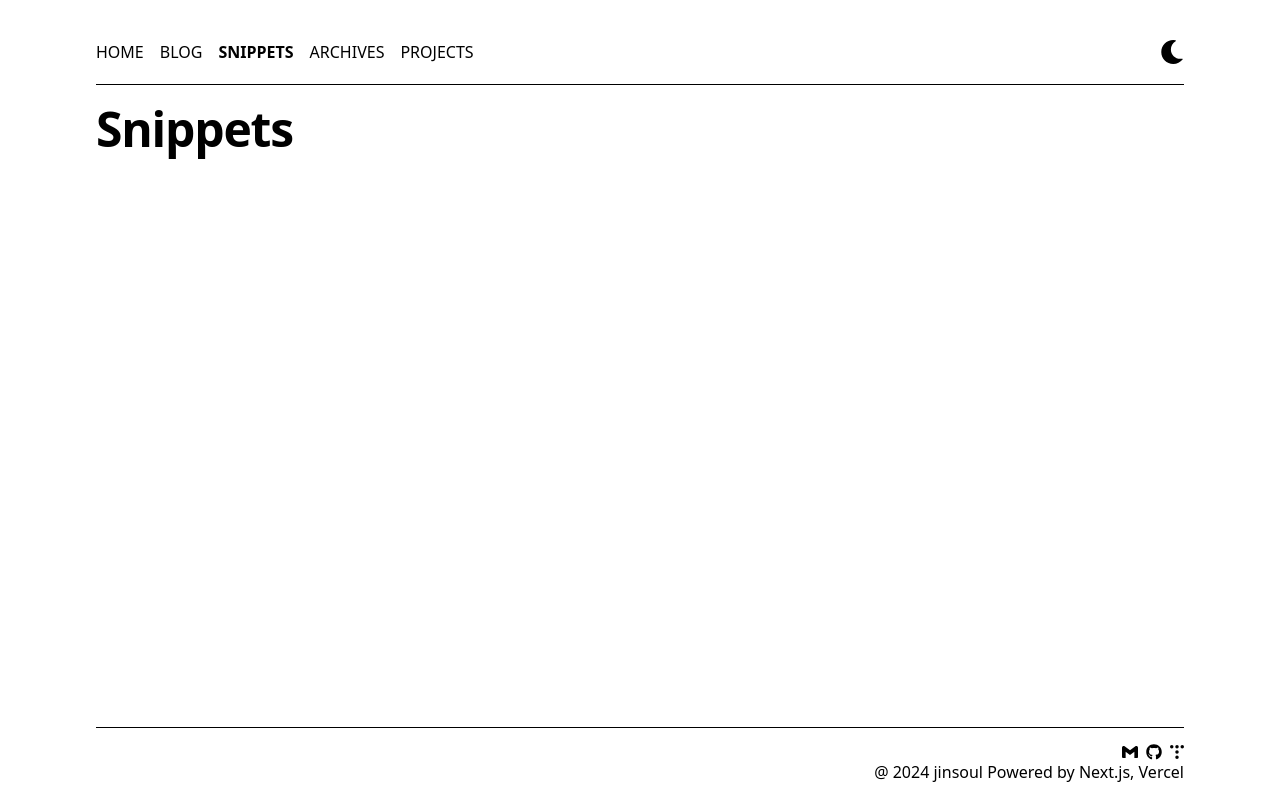
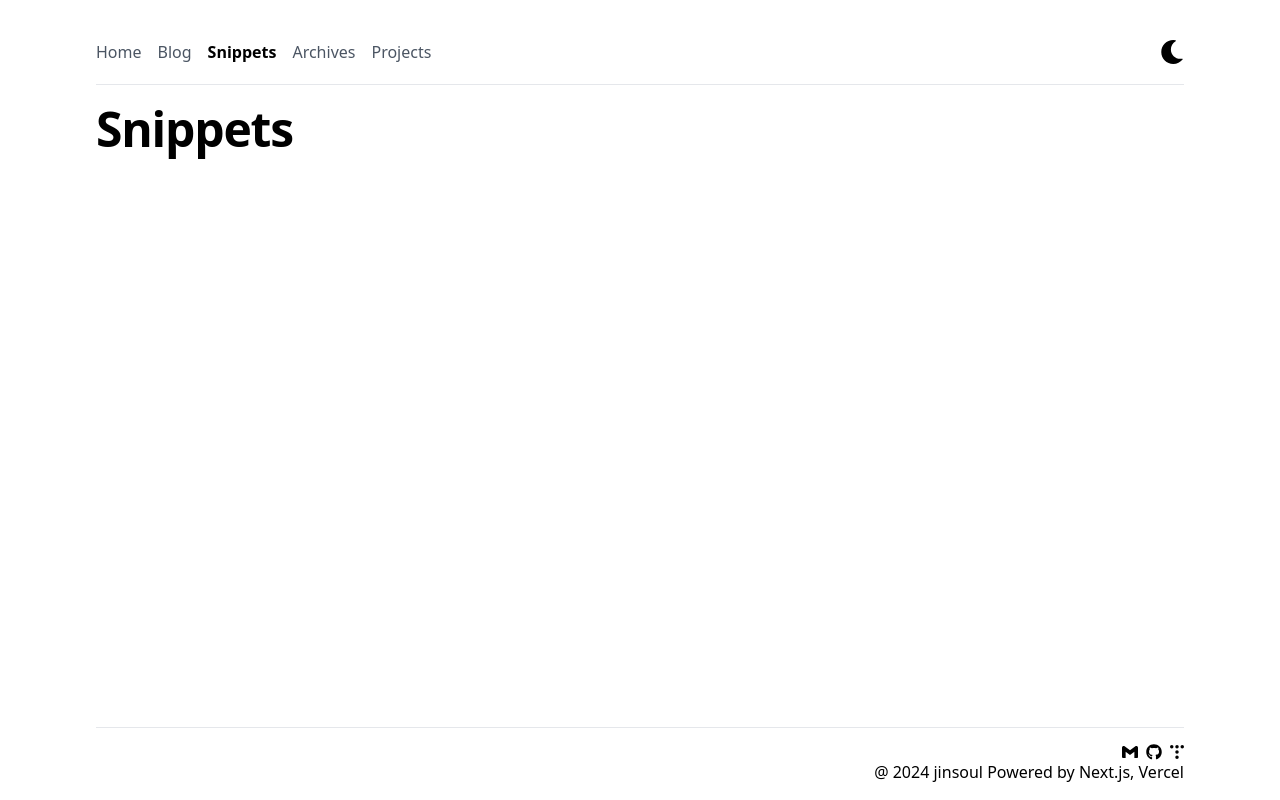
Before and after one commit to jinsoul75/jinsoul75.github.io, a Next.js app: page /snippets in a window 1280 px wide. Built offline with nearby package versions, Linux system fonts and the light colour scheme.

Commit message:
style: 헤더 스타일변경

```diff
--- a/src/components/common/LinkItem.tsx
+++ b/src/components/common/LinkItem.tsx
@@ -3,7 +3,7 @@
 import { usePathname } from 'next/navigation';
 import Link from 'next/link';
 import { cn } from '@/libs/utils';
-interface Props {
+interface LinkItemProps {
   className?: string;
   href: string;
   children: string;
@@ -14,15 +14,15 @@ export default function LinkItem({
   href,
   className,
   ...props
-}: Props) {
+}: LinkItemProps) {
   const pathname = usePathname();
-  const firstPathname = pathname.split('/')[1]
-  const isActive = href === `/${firstPathname}`
+  const firstPathname = pathname.split('/')[1];
+  const isActive = href === `/${firstPathname}`;
 
   return (
     <Link
       href={href}
-      className={`${className} ${cn({'font-bold':isActive})}`}
+      className={`${cn(className, { 'font-bold': isActive, 'text-black': isActive })}`}
       {...props}
     >
       {children}
--- a/src/components/footer/Footer.tsx
+++ b/src/components/footer/Footer.tsx
@@ -2,7 +2,7 @@ import LinkContacts from '../common/LinkContacts';
 
 export default function Footer() {
   return (
-    <footer className="py-4 flex flex-col items-end border-t border-t-black">
+    <footer className="py-4 flex flex-col items-end border-t border-t-gray">
       <LinkContacts />
       <div>@ 2024 jinsoul Powered by Next.js, Vercel</div>
     </footer>
--- a/src/components/header/Header.tsx
+++ b/src/components/header/Header.tsx
@@ -3,7 +3,7 @@ import ThemeToggle from '../theme-toggle/ThemeToggle';
 
 export default function Header() {
   return (
-    <header className="pt-10 pb-5 border-b border-b-black">
+    <header className="pt-10 pb-5 border-b border-b-gray">
       <nav className="flex justify-between">
         <NavBar />
         <ThemeToggle />
--- a/src/components/header/NavBar.tsx
+++ b/src/components/header/NavBar.tsx
@@ -3,14 +3,11 @@ import { MENUS, MENU_INFO } from '../../constants/menu';
 
 export default function NavBar() {
   return (
-    <ul className="flex">
+    <ul className="flex space-x-4">
       {MENUS.map((menu, index) => {
         return (
           <li key={`${menu}${index}`}>
-            <LinkItem
-              className={`${index > 0 ? 'p-2' : 'py-2 pr-2'}`}
-              href={MENU_INFO[menu].href}
-            >
+            <LinkItem className="text-gray-600" href={MENU_INFO[menu].href}>
               {menu}
             </LinkItem>
           </li>
--- a/src/constants/menu.ts
+++ b/src/constants/menu.ts
@@ -1,11 +1,11 @@
-export const MENUS = ['HOME', 'BLOG', 'SNIPPETS', 'ARCHIVES', 'PROJECTS'];
+export const MENUS = ['Home', 'Blog', 'Snippets', 'Archives', 'Projects'];
 
 export const MENU_INFO: { [key: string]: { href: string } } = {
-  HOME: { href: '/' },
-  BLOG: { href: '/blog' },
-  SNIPPETS: { href: '/snippets' },
-  ARCHIVES: { href: '/archives' },
-  PROJECTS: { href: '/projects' },
+  Home: { href: '/' },
+  Blog: { href: '/blog' },
+  Snippets: { href: '/snippets' },
+  Archives: { href: '/archives' },
+  Projects: { href: '/projects' },
 };
 
-export const thumbnailCategory = ['projects']
+export const thumbnailCategory = ['projects'];
```
